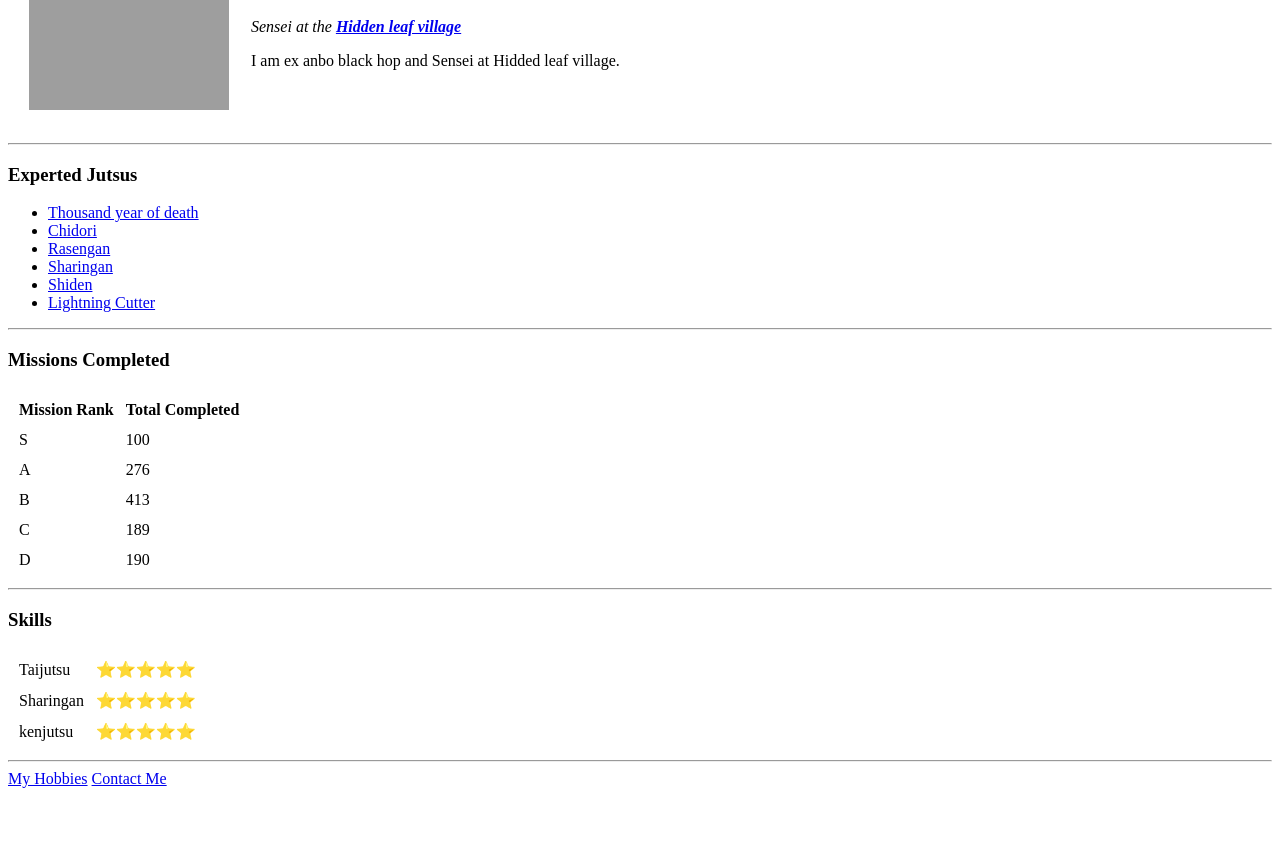
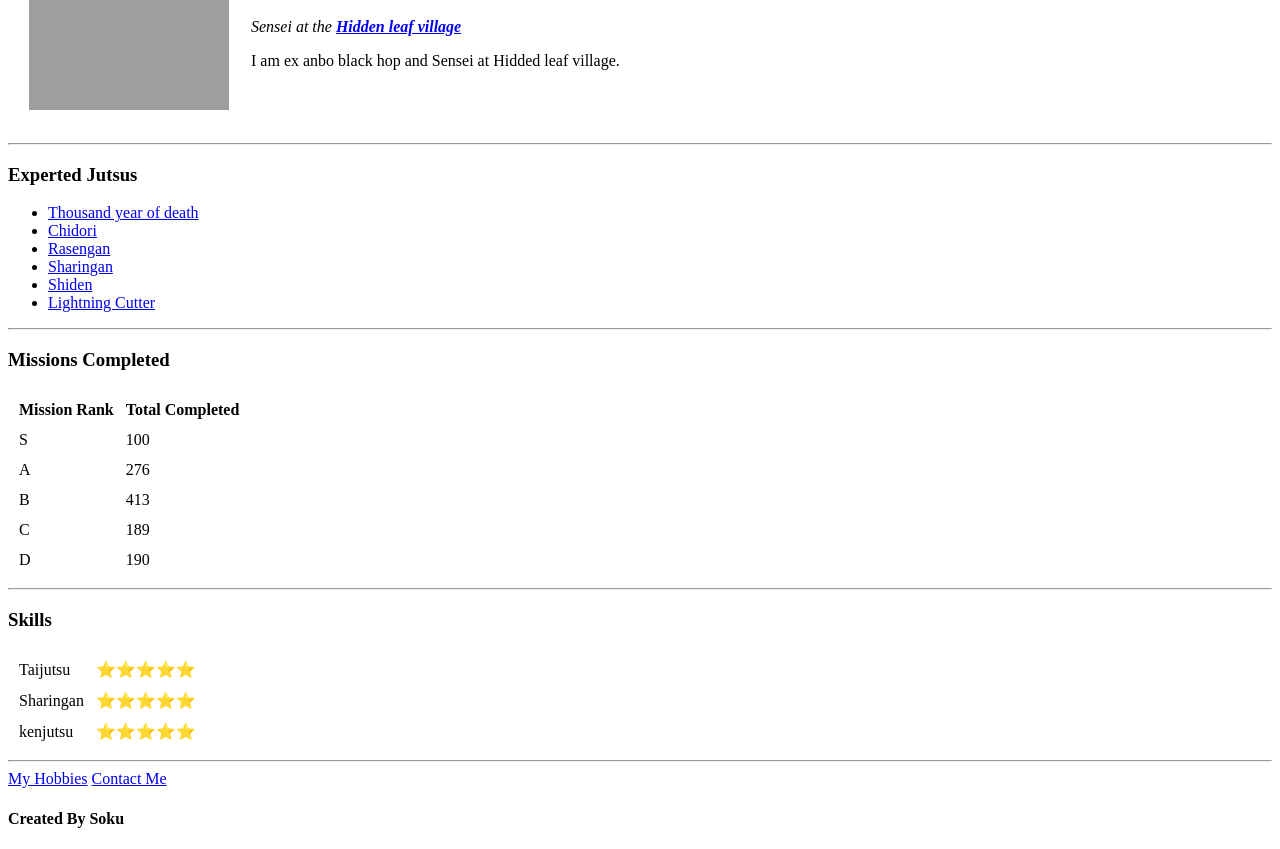
Before and after one commit to s196k11/cv, a plain HTML site: page index.html in a window 1280 px wide. Shown: the part 119-968 px from the top of the page. Before the commit the page ends 915 px from the top, so only its background shows below. Drawn offline with Linux system fonts and the light colour scheme; grey boxes are pictures that could not be loaded.

Commit message:
completing

```diff
--- a/index.html
+++ b/index.html
@@ -91,7 +91,9 @@
     <hr>
     <a href="hobbies.html">My Hobbies</a>
 
-    <a href="contactme.html">Contact Me</a>
+    <a href="contactme.html">Contact Me</a> <br>
+
+    <h4>Created By Soku</h4>
 
 </body>
 </html>
```
